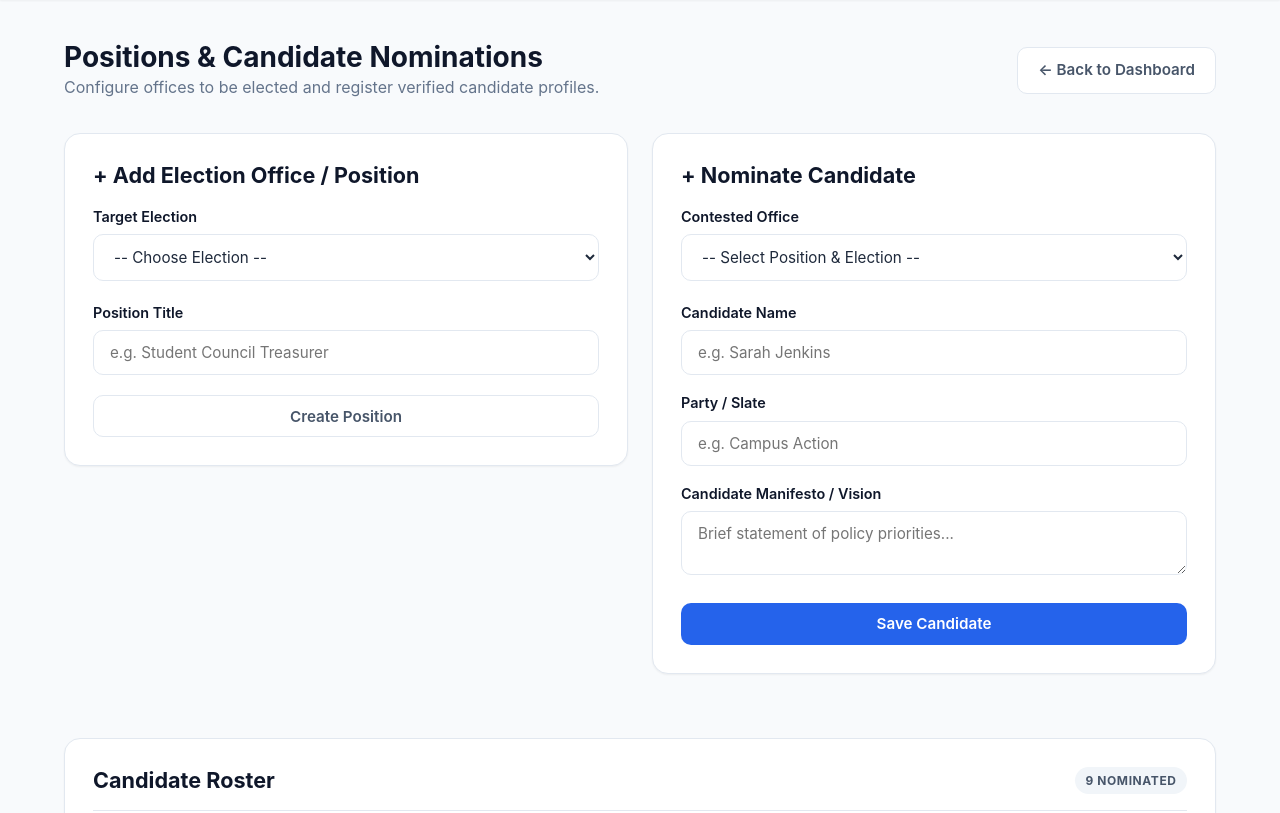
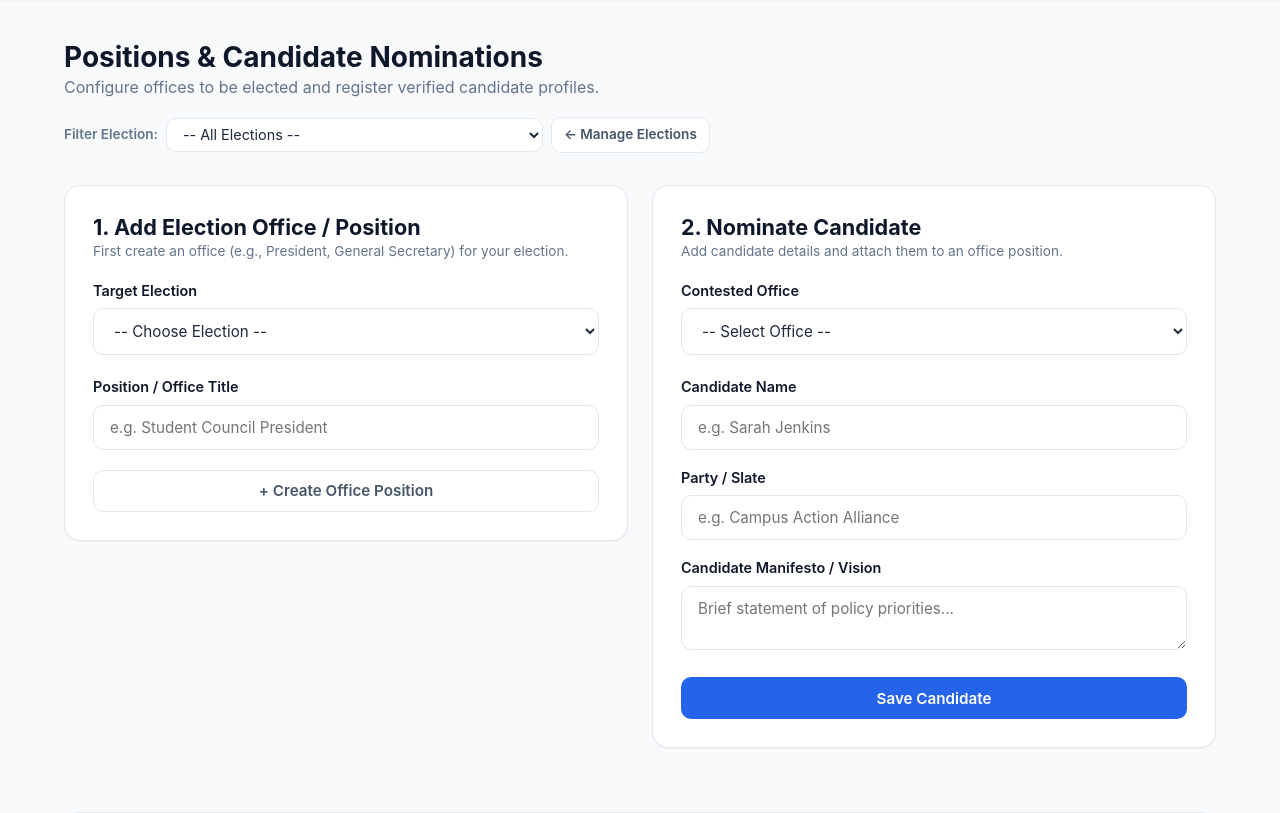
Before and after one commit to santomuringayil-glitch/webassignment, a PHP site: page /admin/candidates.php in a window 1280 px wide. Shown: the part 71-884 px from the top of the page. Run offline with PHP 8.4, Linux system fonts and the light colour scheme; a user stored in the database is signed in; data comes from the database, SQL or seed files in the repository; both versions use the stored data as it was after the commit; tables that the repository leaves empty hold one stand-in row (values such as "Sample post").

Commit message:
Fix candidate options rendering on voting ballot and improve election positions setup
- Ensure vote.php displays candidate cards grouped by office
- Add friendly notice and admin link when an election has no candidates
- Prevent submitting empty ballots when no candidates exist
- Group offices by election in admin candidate nomination form
- Add quick '+ Candidates' button and setup warning badge in elections table

```diff
--- a/admin/candidates.php
+++ b/admin/candidates.php
@@ -56,26 +56,43 @@ if ($_SERVER['REQUEST_METHOD'] === 'POST' && isset($_POST['action_type']) && $_P
     }
 }
 
+// Check if filtered by election
+$filterElectionId = filter_input(INPUT_GET, 'election_id', FILTER_VALIDATE_INT);
+
 // Fetch all elections for dropdown
 $elections = $db->query("SELECT id, title FROM elections ORDER BY id DESC")->fetchAll();
 
 // Fetch all positions with their election titles
-$positions = $db->query("
+$positionsQuery = "
     SELECT p.*, e.title as election_title
     FROM positions p
     JOIN elections e ON p.election_id = e.id
-    ORDER BY e.id DESC, p.priority ASC, p.id ASC
-")->fetchAll();
+";
+if ($filterElectionId) {
+    $positionsQuery .= " WHERE e.id = " . (int)$filterElectionId;
+}
+$positionsQuery .= " ORDER BY e.id DESC, p.priority ASC, p.id ASC";
+$positions = $db->query($positionsQuery)->fetchAll();
+
+// Group positions by election for easy selection
+$positionsByElection = [];
+foreach ($positions as $p) {
+    $positionsByElection[$p['election_title']][] = $p;
+}
 
 // Fetch all candidates
-$candidates = $db->query("
-    SELECT c.*, p.title as position_title, e.title as election_title,
+$candidatesQuery = "
+    SELECT c.*, p.title as position_title, e.title as election_title, e.id as election_id,
     (SELECT COUNT(*) FROM votes v WHERE v.candidate_id = c.id) as vote_count
     FROM candidates c
     JOIN positions p ON c.position_id = p.id
     JOIN elections e ON p.election_id = e.id
-    ORDER BY e.id DESC, p.title ASC, c.name ASC
-")->fetchAll();
+";
+if ($filterElectionId) {
+    $candidatesQuery .= " WHERE e.id = " . (int)$filterElectionId;
+}
+$candidatesQuery .= " ORDER BY e.id DESC, p.title ASC, c.name ASC";
+$candidates = $db->query($candidatesQuery)->fetchAll();
 
 $pageTitle = "Candidates & Positions";
 include __DIR__ . '/../includes/header.php';
@@ -84,12 +101,26 @@ include __DIR__ . '/../includes/navbar.php';
 
 <main class="main-content">
     <div class="container">
-        <div style="display:flex; justify-content:space-between; align-items:center; margin-bottom:2rem;">
+        <div style="display:flex; justify-content:space-between; align-items:center; flex-wrap:wrap; gap:1rem; margin-bottom:2rem;">
             <div>
                 <h2>Positions &amp; Candidate Nominations</h2>
                 <p style="margin-bottom:0;">Configure offices to be elected and register verified candidate profiles.</p>
             </div>
-            <a href="index.php" class="btn btn-outline">&larr; Back to Dashboard</a>
+            <div style="display:flex; gap:0.5rem; align-items:center;">
+                <!-- Election Filter -->
+                <form action="candidates.php" method="GET" style="display:flex; gap:0.5rem; align-items:center;">
+                    <label for="filter_election" style="font-size:0.85rem; font-weight:600; color:var(--text-muted);">Filter Election:</label>
+                    <select name="election_id" id="filter_election" class="form-control" style="width:auto; padding:0.4rem 0.75rem; font-size:0.9rem;" onchange="this.form.submit()">
+                        <option value="">-- All Elections --</option>
+                        <?php foreach ($elections as $el): ?>
+                            <option value="<?= $el['id'] ?>" <?= ($filterElectionId == $el['id']) ? 'selected' : '' ?>>
+                                <?= htmlspecialchars($el['title']) ?>
+                            </option>
+                        <?php endforeach; ?>
+                    </select>
+                </form>
+                <a href="elections.php" class="btn btn-outline btn-sm">&larr; Manage Elections</a>
+            </div>
         </div>
 
         <?php if (!empty($message) || (isset($_GET['msg']) && $_GET['msg'] === 'cand_deleted')): ?>
@@ -103,8 +134,11 @@ include __DIR__ . '/../includes/navbar.php';
         <div class="grid-2" style="margin-bottom: 2.5rem; align-items: flex-start;">
             <!-- Add New Position Card -->
             <div class="card">
-                <h3>+ Add Election Office / Position</h3>
-                <form action="candidates.php" method="POST" style="margin-top:1rem;">
+                <h3>1. Add Election Office / Position</h3>
+                <p style="font-size:0.85rem; color:var(--text-muted); margin-bottom:1rem;">
+                    First create an office (e.g., President, General Secretary) for your election.
+                </p>
+                <form action="candidates.php<?= $filterElectionId ? '?election_id='.$filterElectionId : '' ?>" method="POST">
                     <input type="hidden" name="csrf_token" value="<?= generateCSRFToken() ?>">
                     <input type="hidden" name="action_type" value="add_position">
 
@@ -113,35 +147,52 @@ include __DIR__ . '/../includes/navbar.php';
                         <select name="election_id" id="election_id" class="form-control" required>
                             <option value="">-- Choose Election --</option>
                             <?php foreach ($elections as $el): ?>
-                                <option value="<?= $el['id'] ?>"><?= htmlspecialchars($el['title']) ?></option>
+                                <option value="<?= $el['id'] ?>" <?= ($filterElectionId == $el['id']) ? 'selected' : '' ?>>
+                                    <?= htmlspecialchars($el['title']) ?>
+                                </option>
                             <?php endforeach; ?>
                         </select>
                     </div>
 
                     <div class="form-group">
-                        <label class="form-label" for="position_title">Position Title</label>
-                        <input type="text" id="position_title" name="position_title" class="form-control" required placeholder="e.g. Student Council Treasurer">
+                        <label class="form-label" for="position_title">Position / Office Title</label>
+                        <input type="text" id="position_title" name="position_title" class="form-control" required placeholder="e.g. Student Council President">
                     </div>
 
-                    <button type="submit" class="btn btn-outline" style="width:100%;">Create Position</button>
+                    <button type="submit" class="btn btn-outline" style="width:100%;">+ Create Office Position</button>
                 </form>
             </div>
 
             <!-- Add Candidate Card -->
             <div class="card">
-                <h3>+ Nominate Candidate</h3>
-                <form action="candidates.php" method="POST" style="margin-top:1rem;">
+                <h3>2. Nominate Candidate</h3>
+                <p style="font-size:0.85rem; color:var(--text-muted); margin-bottom:1rem;">
+                    Add candidate details and attach them to an office position.
+                </p>
+                <?php if (empty($positions)): ?>
+                    <div style="background:#fffbeb; border:1px solid #fde68a; border-radius:8px; padding:1.25rem; text-align:center; color:#92400e;">
+                        <p style="margin-bottom:0.5rem; font-weight:600;">⚠️ No Positions Available Yet</p>
+                        <p style="font-size:0.85rem; margin-bottom:0;">
+                            Please create at least one office position using the form on the left first.
+                        </p>
+                    </div>
+                <?php else: ?>
+                    <form action="candidates.php<?= $filterElectionId ? '?election_id='.$filterElectionId : '' ?>" method="POST">
                         <input type="hidden" name="csrf_token" value="<?= generateCSRFToken() ?>">
                         <input type="hidden" name="action_type" value="add_candidate">
 
                         <div class="form-group">
                             <label class="form-label" for="position_id">Contested Office</label>
                             <select name="position_id" id="position_id" class="form-control" required>
-                            <option value="">-- Select Position &amp; Election --</option>
-                            <?php foreach ($positions as $p): ?>
+                                <option value="">-- Select Office --</option>
+                                <?php foreach ($positionsByElection as $elTitle => $posList): ?>
+                                    <optgroup label="🏛️ <?= htmlspecialchars($elTitle) ?>">
+                                        <?php foreach ($posList as $p): ?>
                                             <option value="<?= $p['id'] ?>">
-                                    <?= htmlspecialchars($p['election_title']) ?> &rarr; <?= htmlspecialchars($p['title']) ?>
+                                                <?= htmlspecialchars($p['title']) ?>
                                             </option>
+                                        <?php endforeach; ?>
+                                    </optgroup>
                                 <?php endforeach; ?>
                             </select>
                         </div>
@@ -153,7 +204,7 @@ include __DIR__ . '/../includes/navbar.php';
                             </div>
                             <div>
                                 <label class="form-label" for="party">Party / Slate</label>
-                            <input type="text" id="party" name="party" class="form-control" placeholder="e.g. Campus Action">
+                                <input type="text" id="party" name="party" class="form-control" placeholder="e.g. Campus Action Alliance">
                             </div>
                         </div>
 
@@ -164,6 +215,7 @@ include __DIR__ . '/../includes/navbar.php';
 
                         <button type="submit" class="btn btn-primary" style="width:100%;">Save Candidate</button>
                     </form>
+                <?php endif; ?>
             </div>
         </div>
 
```
Also changed, not shown: admin/elections.php (+9 -3 lines), vote.php (+35 -1 lines), database.sqlite. Lines whose indentation alone changed are shown as unchanged.
